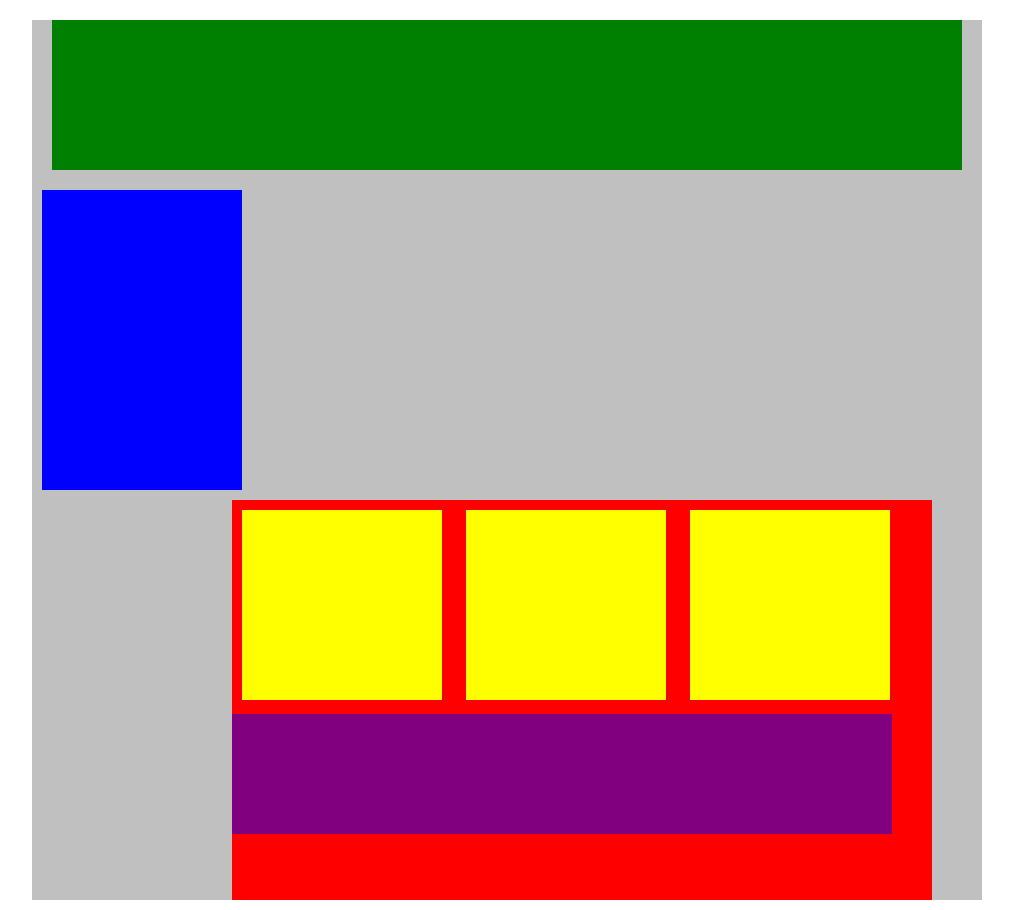
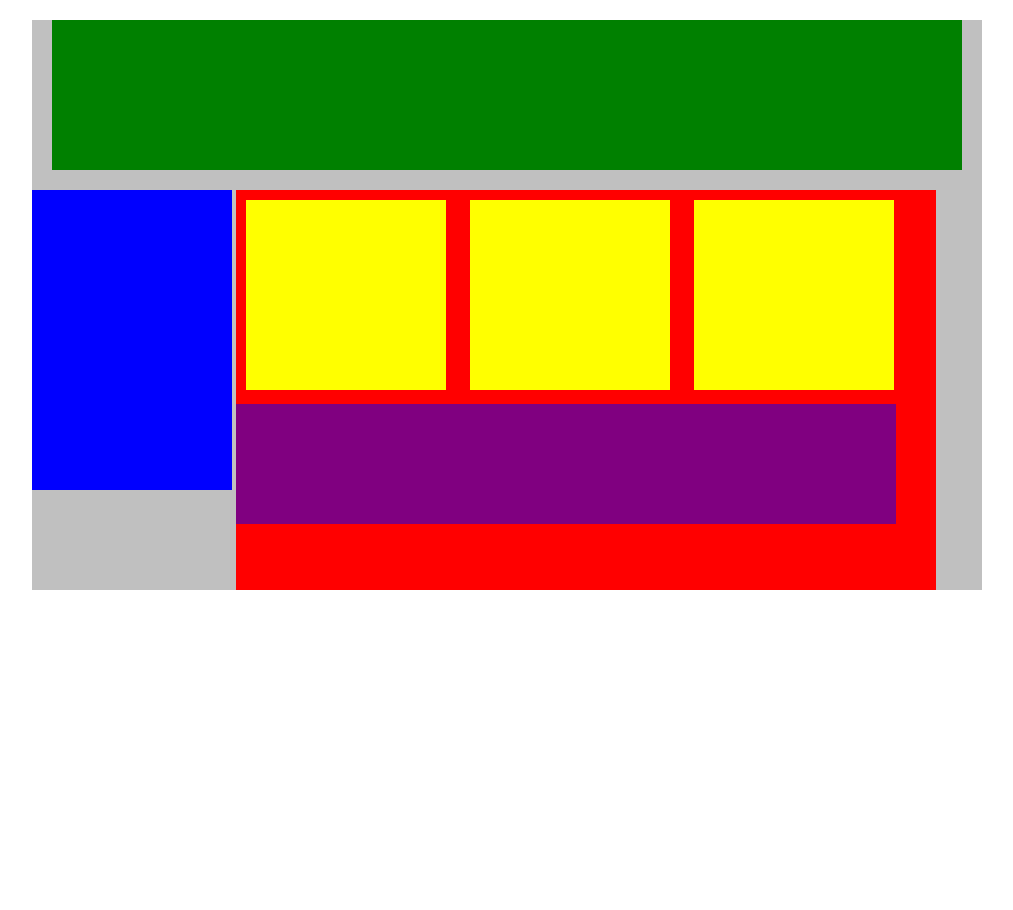
Before and after one commit to amidrammeh1/CSS, a plain HTML site: page plotting_blocks/index.html in a window 1280 px wide. Shown: the whole page, without its empty margins (133-1146 px from the left). After the commit the page ends 800 px from the top, so only its background shows below. Drawn offline with Linux system fonts and the light colour scheme.

Commit message:
initial commit

```diff
--- a/plotting_blocks/style.css
+++ b/plotting_blocks/style.css
@@ -12,14 +12,15 @@
   height: 300px;
   width: 200px;
   background-color: blue;
-  margin: 10px;
+  display:inline-block;
+
 }
 .main {
   height: 400px;
   width: 700px;
   background-color: red;
   display: inline-block;
-  margin-left: 200px;
+  vertical-align: top;
 }
 .sub-content {
   height: 150px;
```
